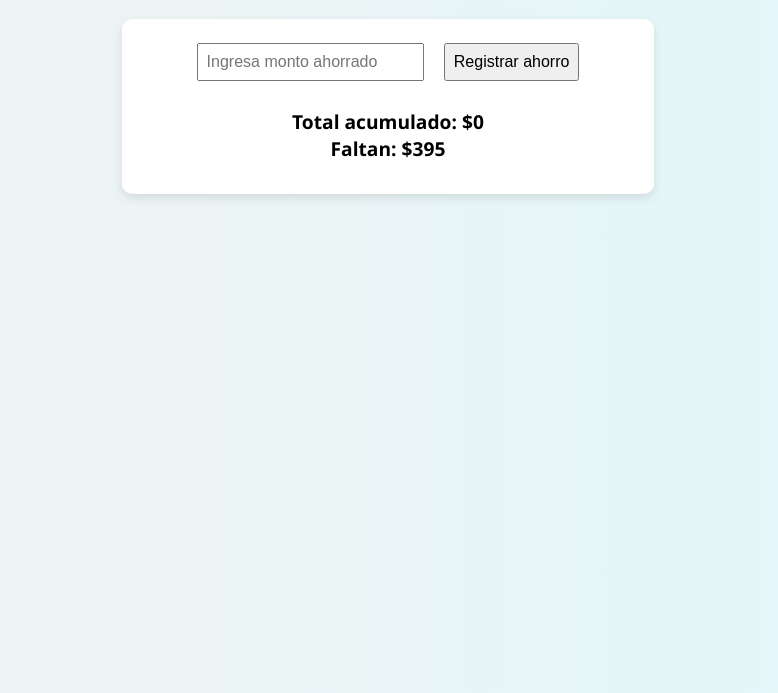
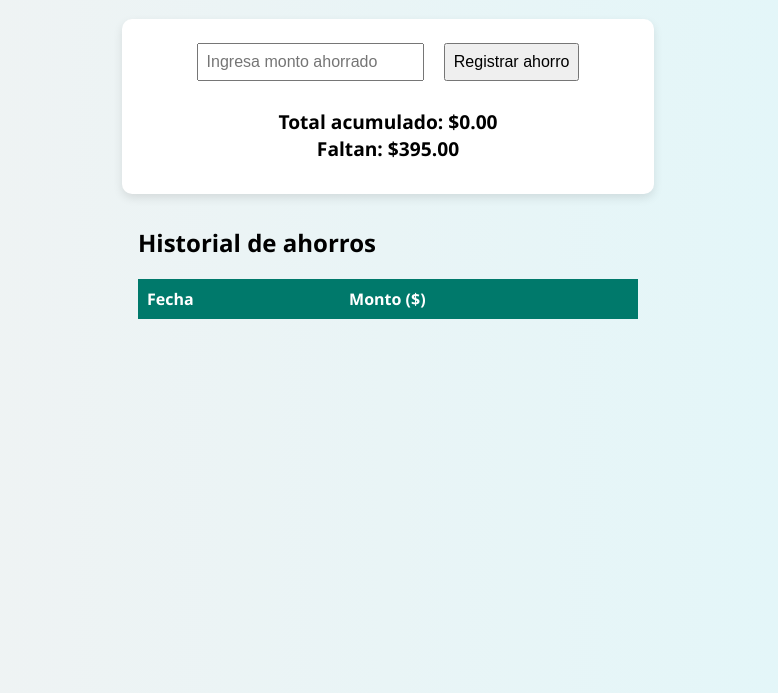
Before and after one commit to alienw3b/Iphone13mini, a plain HTML site: page index.html in a window 1280 px wide. Shown: the part 107-800 px from the top of the page, without its empty margins (252-1030 px from the left). Drawn offline with Linux system fonts and the light colour scheme.

Commit message:
index.html

```diff
--- a/index.html
+++ b/index.html
@@ -1,6 +1,7 @@
-<!DOCTYPE html><html lang="es">
+<!DOCTYPE html>
+<html lang="es">
 <head>
-  <meta charset="UTF-8">
+  <meta charset="UTF-8" />
   <title>Ahorro para el iPhone 13 Mini</title>
   <style>
     body {
@@ -45,6 +46,25 @@
       50% { transform: scale(1.1); }
       100% { transform: scale(1); }
     }
+    #historial {
+      margin-top: 2em;
+      max-width: 500px;
+      margin-left: auto;
+      margin-right: auto;
+      text-align: left;
+    }
+    table {
+      width: 100%;
+      border-collapse: collapse;
+    }
+    th, td {
+      border: 1px solid #00796b;
+      padding: 8px;
+    }
+    th {
+      background-color: #00796b;
+      color: white;
+    }
   </style>
 </head>
 <body>
@@ -54,8 +74,19 @@
     <button onclick="registrarAhorro()">Registrar ahorro</button>
     <div id="progreso">Total acumulado: $0<br>Faltan: $395</div>
     <div class="mensaje" id="mensaje"></div>
-  </div>  <script>
-    let total = 0;
+  </div>
+
+  <div id="historial">
+    <h2>Historial de ahorros</h2>
+    <table>
+      <thead>
+        <tr><th>Fecha</th><th>Monto ($)</th></tr>
+      </thead>
+      <tbody id="tablaHistorial"></tbody>
+    </table>
+  </div>
+
+  <script>
     const meta = 395;
     const mensajes = [
       "¡Cada centavo cuenta!",
@@ -65,15 +96,48 @@
       "¡Estás más cerca de tener ese iPhone 13 mini!"
     ];
 
+    // Cargar historial y total desde localStorage o iniciar
+    let historial = JSON.parse(localStorage.getItem("historialAhorros")) || [];
+    let total = historial.reduce((sum, entry) => sum + entry.monto, 0);
+
+    // Mostrar el progreso y el historial
+    function actualizarVista() {
+      const faltante = Math.max(meta - total, 0);
+      document.getElementById("progreso").innerHTML =
+        `Total acumulado: $${total.toFixed(2)}<br>Faltan: $${faltante.toFixed(2)}`;
+
+      const tbody = document.getElementById("tablaHistorial");
+      tbody.innerHTML = "";
+      historial.forEach(entry => {
+        const tr = document.createElement("tr");
+        const tdFecha = document.createElement("td");
+        tdFecha.textContent = entry.fecha;
+        const tdMonto = document.createElement("td");
+        tdMonto.textContent = entry.monto.toFixed(2);
+        tr.appendChild(tdFecha);
+        tr.appendChild(tdMonto);
+        tbody.appendChild(tr);
+      });
+    }
+
     function registrarAhorro() {
       const input = document.getElementById("monto");
       const valor = parseFloat(input.value);
       if (!valor || valor <= 0) return;
 
+      if (total + valor > meta) {
+        alert("No puedes ahorrar más que el total de la meta ($395). Ajusta tu monto.");
+        return;
+      }
+
+      const fecha = new Date().toLocaleDateString();
+
+      historial.push({fecha: fecha, monto: valor});
       total += valor;
-      if (total > meta) total = meta;
-      const faltante = meta - total;
-      document.getElementById("progreso").innerHTML = `Total acumulado: $${total.toFixed(2)}<br>Faltan: $${faltante.toFixed(2)}`;
+
+      localStorage.setItem("historialAhorros", JSON.stringify(historial));
+
+      actualizarVista();
 
       const mensajeAleatorio = mensajes[Math.floor(Math.random() * mensajes.length)];
       const mensaje = document.getElementById("mensaje");
@@ -83,5 +147,8 @@
 
       input.value = "";
     }
-  </script></body>
+
+    actualizarVista();
+  </script>
+</body>
 </html>
```
